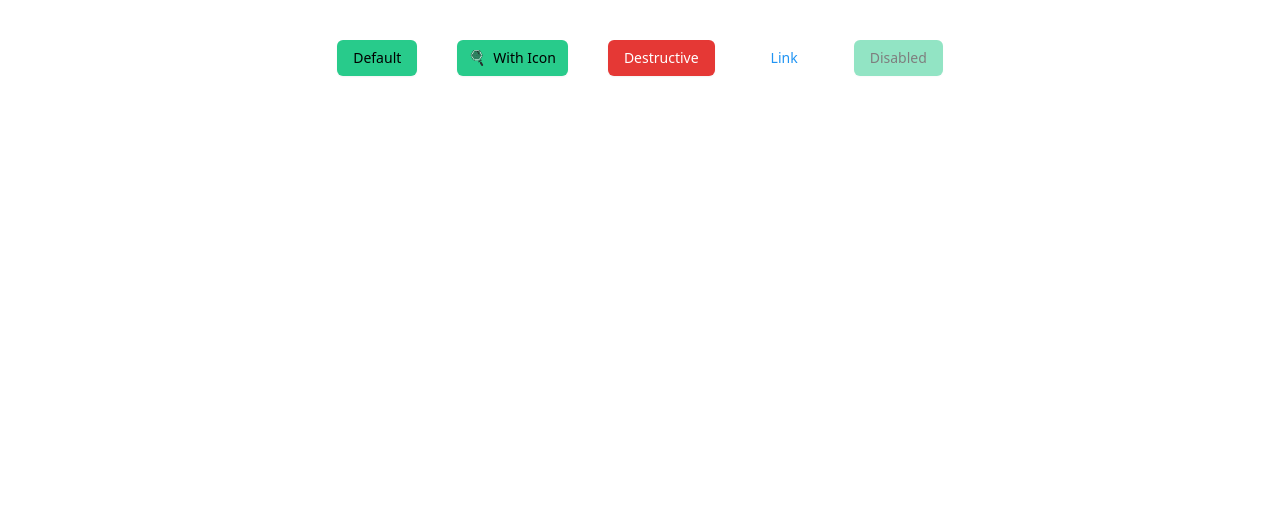
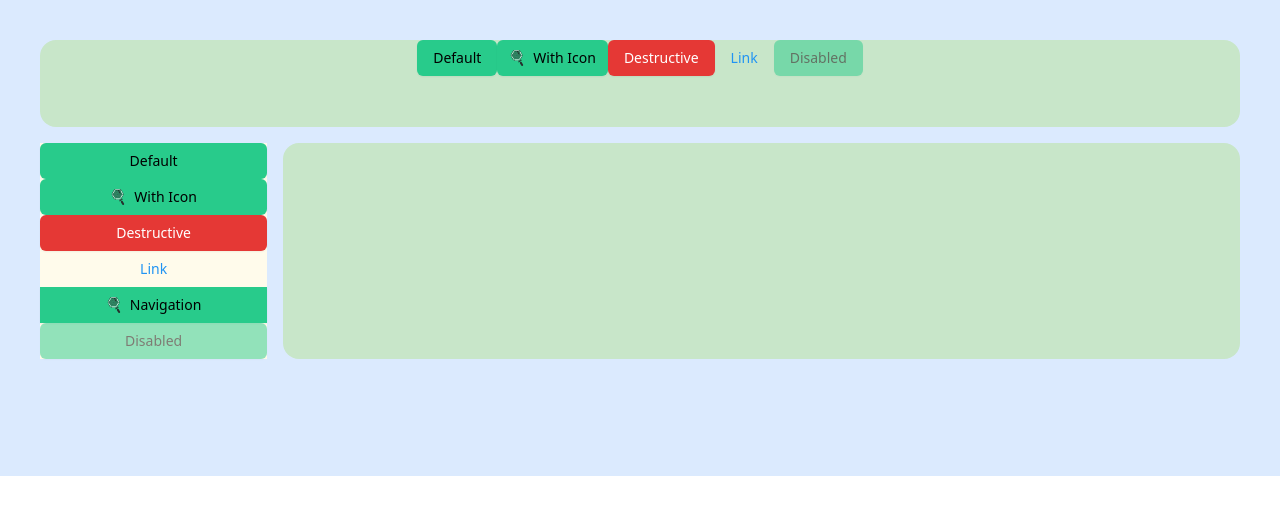
Before and after one commit to kemdav/Tambayan, a Next.js app: page /test/button-test in a window 1280 px wide. Shown: the top 514 px of the page. Built offline with nearby package versions, Linux system fonts and the light colour scheme.

Commit message:
feat: Added navigation button variant

```diff
--- a/src/app/components/ui/button.tsx
+++ b/src/app/components/ui/button.tsx
@@ -5,17 +5,17 @@ import { cva, type VariantProps } from "class-variance-authority"
 import { cn } from "@/lib/utils"
 
 const buttonVariants = cva(
-  "select-none cursor-pointer inline-flex items-center justify-center gap-2 whitespace-nowrap rounded-md text-sm font-medium transition-all disabled:pointer-events-none disabled:opacity-50 [&_svg]:pointer-events-none [&_svg:not([class*='size-'])]:size-4 shrink-0 [&_svg]:shrink-0 outline-none focus-visible:border-ring focus-visible:ring-ring/50 focus-visible:ring-[3px] aria-invalid:ring-destructive/20 dark:aria-invalid:ring-destructive/40 aria-invalid:border-destructive",
+  "select-none cursor-pointer inline-flex items-center justify-center gap-2 whitespace-nowrap text-sm font-medium transition-all disabled:pointer-events-none disabled:opacity-50 [&_svg]:pointer-events-none [&_svg:not([class*='size-'])]:size-4 shrink-0 [&_svg]:shrink-0 outline-none focus-visible:border-ring focus-visible:ring-ring/50 focus-visible:ring-[3px] aria-invalid:ring-destructive/20 dark:aria-invalid:ring-destructive/40 aria-invalid:border-destructive",
   {
     variants: {
       variant: {
         default:
-          "bg-primary text-primary-foreground shadow-xs hover:bg-primary/90",
+          "bg-primary text-primary-foreground shadow-xs hover:bg-primary/90 rounded-md",
         destructive:
-          "bg-action-error text-white shadow-xs hover:bg-action-error/90 focus-visible:ring-action-error/20 dark:focus-visible:ring-action-error/40 dark:bg-action-error/60",
-        outline:
-          "border bg-background shadow-xs hover:bg-accent hover:text-accent-foreground dark:bg-input/30 dark:border-input dark:hover:bg-input/50",
-        link: "text-info underline-offset-4 hover:underline",
+          "bg-action-error text-white shadow-xs hover:bg-action-error/90 focus-visible:ring-action-error/20 dark:focus-visible:ring-action-error/40 dark:bg-action-error/60 rounded-md",
+        navigation:
+          "bg-primary text-primary-foreground shadow-xs hover:bg-shade-1",
+        link: "text-info underline-offset-4 hover:underline rounded-md",
       },
       size: {
         default: "h-9 px-4 py-1 has-[>svg]:px-3",
--- a/src/app/test/button-test/page.tsx
+++ b/src/app/test/button-test/page.tsx
@@ -5,7 +5,8 @@ import { TestIcon } from "../../components/icons";
 
 export default function Test() {
   return (
-    <div className="flex justify-center space-x-10 mt-10">
+    <div className="grid grid-flow-col grid-rows-4 grid-cols-1 gap-4 bg-blue-100 p-10">
+      <div className="flex justify-center  bg-tint-4 rounded-2xl">
         <Button onClick={() => console.log("Button Clicked")}>
           Default
           </Button>
@@ -27,5 +28,36 @@ export default function Test() {
           Disabled
           </Button>
       </div>
+      <div className="grid grid-flow-col row-span-3 grid-rows-4 grid-cols-5 gap-4">
+        <div className="flex flex-col row-span-3 bg-amber-50">
+          <Button onClick={() => console.log("Button Clicked")} >
+          Default
+          </Button>
+
+          <Button onClick={() => console.log("Button Clicked")}>
+            <TestIcon/>
+            With Icon
+          </Button>
+
+          <Button onClick={() => console.log("Button Clicked")} variant="destructive">
+            Destructive
+          </Button>
+
+          <Button onClick={() => console.log("Button Clicked")} variant="link">
+            Link
+          </Button>
+
+          <Button onClick={() => console.log("Button Clicked")} variant="navigation">
+            <TestIcon/>
+            Navigation
+          </Button>
+
+          <Button onClick={() => console.log("Button Clicked")} variant="default" disabled={true}>
+          Disabled
+          </Button>
+        </div>
+        <div className="row-span-3 col-span-4 bg-tint-4 rounded-2xl"></div>
+      </div>
+    </div>
   );
 }
```
Lines whose indentation alone changed are shown as unchanged.
